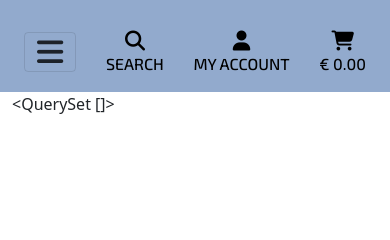
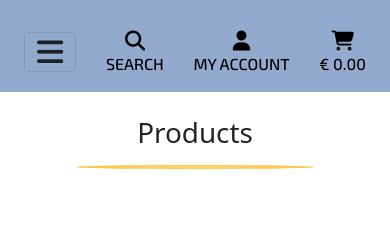
Before and after one commit to yetnetbehailu/giftshop-popup, a Django app: page /products/ in a window 390 px wide. Shown: the part 84-324 px from the top of the page. Run offline with Django 4.2, Linux system fonts and the light colour scheme; data that the repository does not hold is empty; some libraries are stand-ins or nearby versions.

Commit message:
Added products template & product cards include template

```diff
--- /dev/null
+++ b/products/templates/products/includes_products/product_cards.html
@@ -0,0 +1,5 @@
+<div class="col-12 col-md-6 col-lg-4 mt-5">
+    <div class="card h-100 border-0">
+
+    </div>
+</div>
--- a/products/templates/products/products.html
+++ b/products/templates/products/products.html
@@ -1,12 +1,26 @@
 {% extends "base.html" %}
 {% load static %}
+{% block extra_title %}|Products{% endblock %}
 
 {% block content %}
     <div class="container">
         <div class="row">
-            <div class="col">
-                {{products}}
+            <div class="col-12 text-center mt-4">
+                <h1 class="products-heading">Products</h1>
+                <hr class="divider">
+            </div>
+            <div class="col-12 offset-lg-4 col-lg-4 mt-2">
+
+            </div>
+            <div class="col-12 col-lg-4">
+
             </div>
         </div>
+        <div class="row">
+            {% for product in products %}
+            {% include "products/includes_products/product_cards.html" %}
+            {% endfor %}
+        </div>
+        <div></div>
     </div>
 {% endblock %}
```
